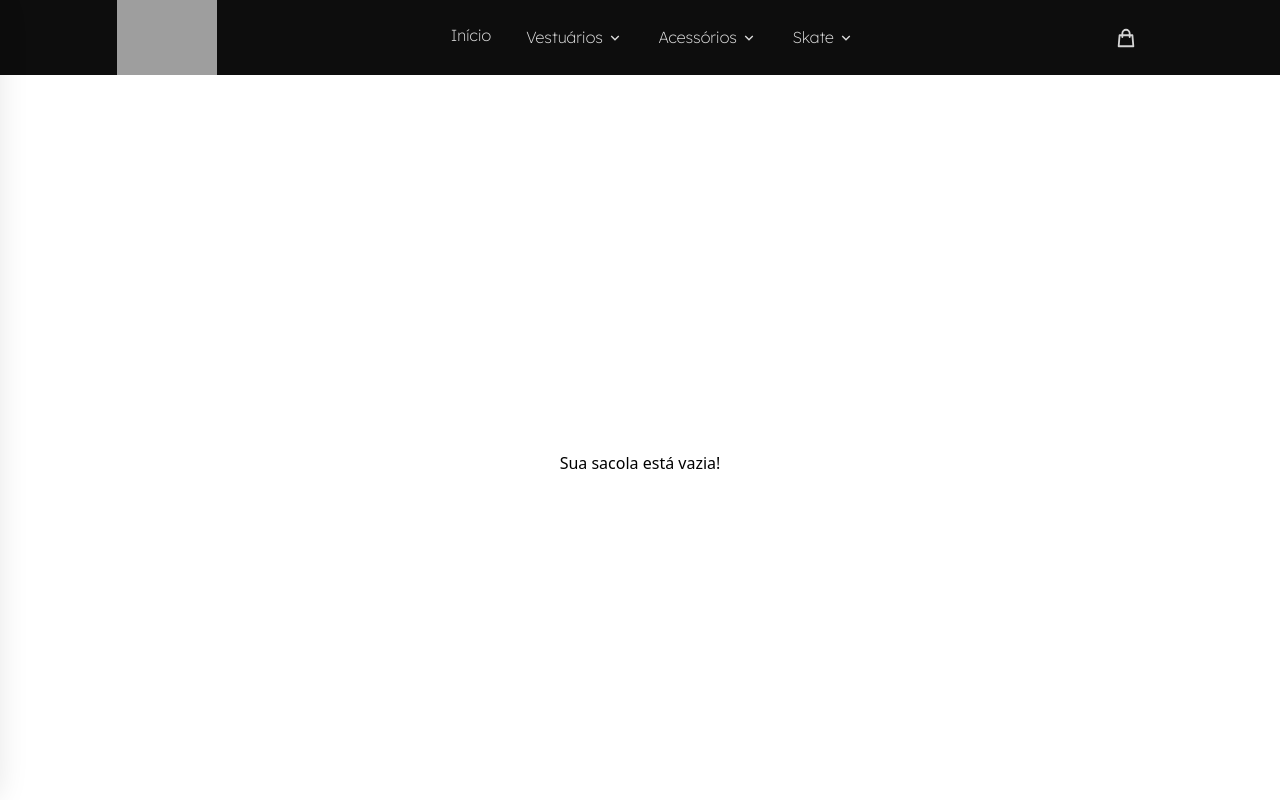
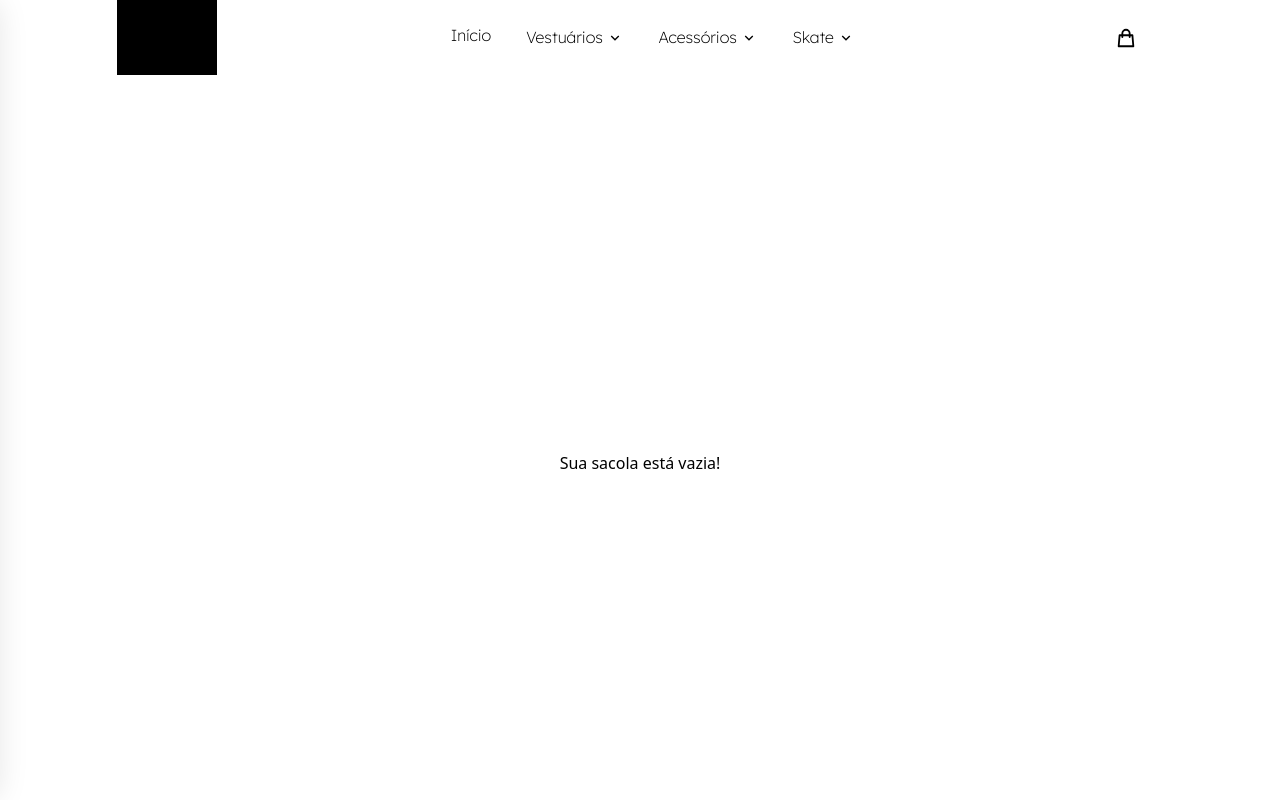
Before and after one commit to luiz-foeger/StreetWear, a React (Create React App) app: page /sacola in a window 1280 px wide. Shown: the top 800 px of the page. Built offline with nearby package versions, Linux system fonts and the light colour scheme; grey boxes are pictures that could not be loaded; a web font is replaced by a local one.

Commit message:
Melhorando o layout do Header

```diff
--- a/src/components/layout/Header/Header.jsx
+++ b/src/components/layout/Header/Header.jsx
@@ -38,7 +38,8 @@ function Header() {
                     <img className={estilos.logo} src="https://res.cloudinary.com/dsmx8c5ug/image/upload/e_background_removal/f_png/v1748627055/logo-desktop_iqsl8x.png" alt="Logo" />
                 </Link>
 
-                <button className={`${estilos.iconeMobile} ${rolado ? estilos.rolado : ""}`}><IoIosMenu onClick={() => setMostrarAside(!mostrarAside)} /></button>
+                {/* <button className={`${estilos.iconeMobile} ${rolado ? estilos.rolado : ""}`}><IoIosMenu onClick={() => setMostrarAside(!mostrarAside)} /></button> */}
+                <button className={estilos.iconeMobile}><IoIosMenu onClick={() => setMostrarAside(!mostrarAside)} /></button>
 
                 <Link to="/" className={estilos.logoMobile}>
                     <img className={estilos.logoMobile} src="https://res.cloudinary.com/dsmx8c5ug/image/upload/e_background_removal/f_png/v1748627046/logo-mobile_nc2mg9.png" alt="Logo" />
@@ -125,7 +126,8 @@ function Header() {
                     </ul>
                 </aside>
 
-                <Link className={`${estilos.icone} ${rolado ? estilos.rolado : ""}`} to="/sacola">
+                {/* <Link className={`${estilos.icone} ${rolado ? estilos.rolado : ""}`} to="/sacola"> */}
+                <Link className={estilos.icone} to="/sacola">
                     <HiOutlineShoppingBag />
                 </Link>
             </header>
--- a/src/components/layout/Header/Header.module.css
+++ b/src/components/layout/Header/Header.module.css
@@ -1,6 +1,7 @@
 .header {
     font-family: var(--font-family);
-    background-color: #0d0d0d;
+    /* background-color: #0d0d0d; */
+    background-color: #ffffff;
     z-index: 998;
     position: fixed;
     top: 0;
@@ -19,6 +20,7 @@
 
 .rolado {
     height: 70px;
+    box-shadow: 0px 4px 10px rgba(0, 0, 0, 0.05);
 }
 
 /* --------- componentes do Header --------- */
@@ -34,10 +36,16 @@
     height: 100%;
     z-index: 999;
     cursor: url('../../../../public/assets/cursor/gta-pointer.cur'), auto;
+    filter: brightness(0);
 }
 
 .logoMobile {
     display: none;
+    filter: brightness(0);
+}
+
+.header svg {
+    color: var(--text-color-dark);
 }
 
 .nav {
@@ -51,14 +59,16 @@
 .nav a {
     font-size: var(--font-medium-size);
     text-decoration: none;
-    color: #ddd;
+    /* color: #ddd; */
+    color: var(--text-color-dark);
     transition: ease 0.2s;
     font-weight: 200;
     margin-top: 5px;
 }
 
 .nav a:hover {
-    color: var(--text-color-light);
+    /* color: var(--text-color-dark); */
+    color: #818181;
 }
 
 .navDesktop {
@@ -80,7 +90,8 @@
     justify-content: center;
     width: 5rem;
     height: 1.875rem;
-    color: #d4d4d4;
+    /* color: #d4d4d4; */
+    color: var(--text-color-dark);
     transition: ease 0.2s;
 }
 
@@ -114,7 +125,16 @@
 }
 
 .dropdownProdutos {
-    background-color: #0d0d0df2;
+    /* background-color: #0d0d0df2; */
+    background-color: #fffffff2;
+    /* box-shadow: 0px 4px 50px rgba(0, 0, 0, 0.05); */
+    /* box shadow apenas na borda de baixo: */
+    box-shadow: 0px 9px 10px rgba(0, 0, 0, 0.05);
+    /* background-color: #fffffff6; */
+    /* background: rgba(255, 255, 255, 0.84); */
+    backdrop-filter: blur(6.4px);
+    -webkit-backdrop-filter: blur(6.4px);
+    border: 1px solid rgba(255, 255, 255, 0.3);
     display: flex;
     opacity: 0;
     visibility: hidden;
@@ -137,12 +157,14 @@
 .dropdownProdutos a {
     display: block;
     padding: 1px 0;
-    color: #ffffffec;
+    /* color: #ffffffec; */
+    color: var(--text-color-dark);
     text-decoration: none;
 }
 
 .dropdownProdutos a:hover {
-    color: #a0a0a0;
+    /* color: #a0a0a0; */
+    color: #818181;
 }
 
 /* --------- media queries --------- */
@@ -171,6 +193,10 @@
 }
 
 @media screen and (max-width: 545px) {
+    .header {
+        box-shadow: 0px 4px 10px rgba(0, 0, 0, 0.05);
+    }
+
     .logo {
         display: none;
     }
```
